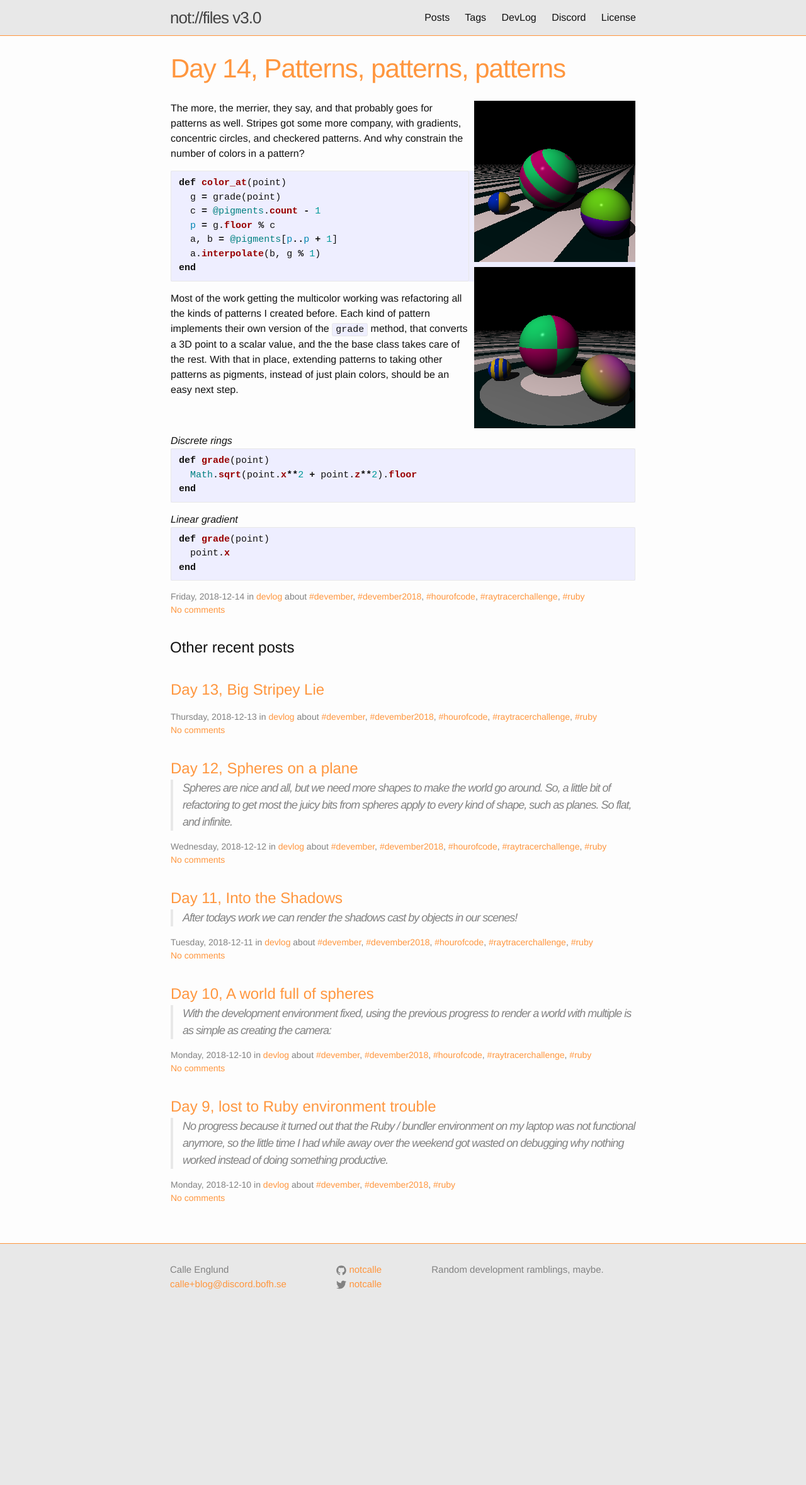
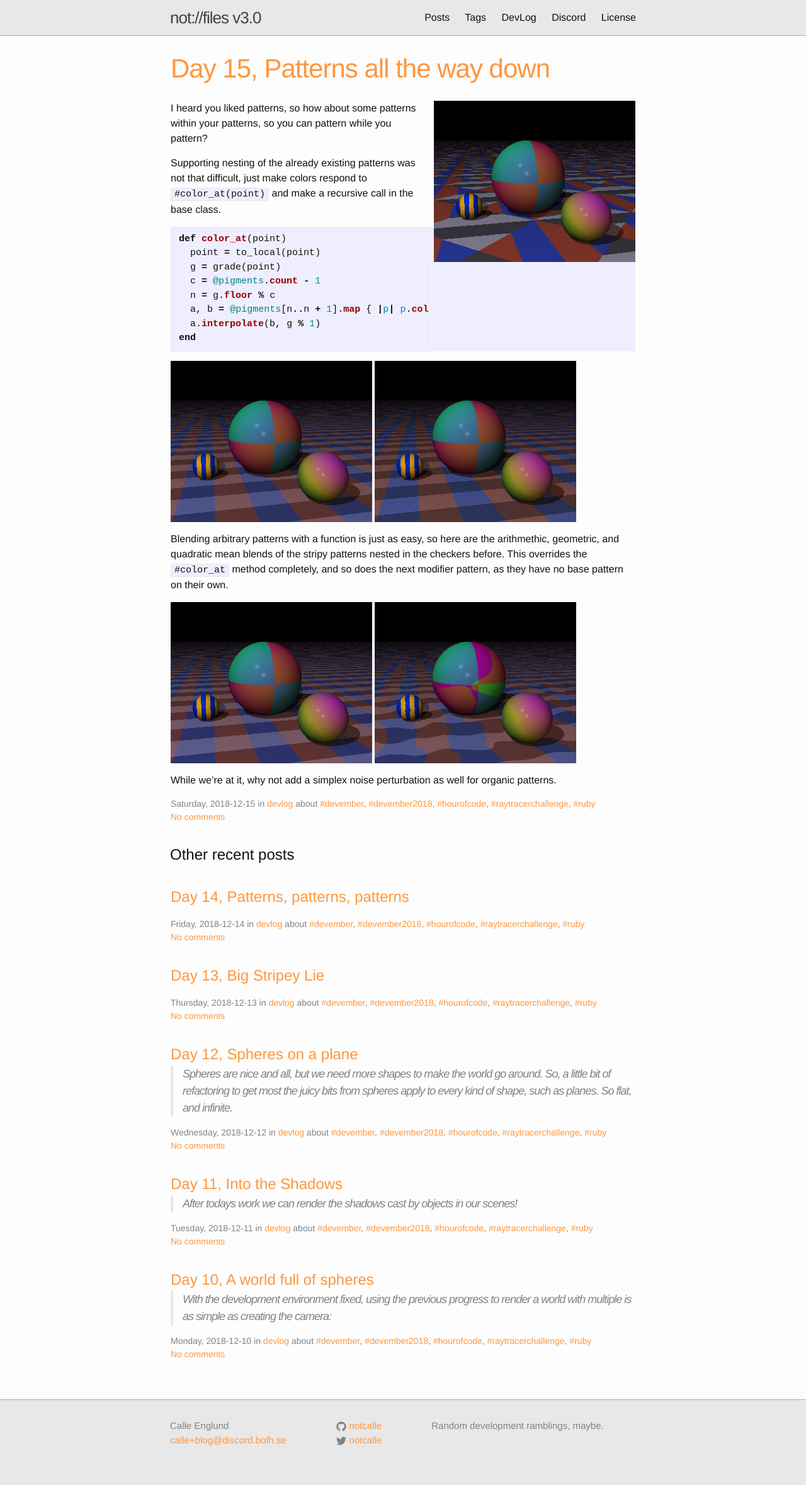
Before and after one commit to notCalle/notcalle.github.io, a Jekyll site: the page built from index.html, in a window 1280 px wide. Shown: the whole page at 63% size. Built offline with Jekyll 4.4.1, drawn with Linux system fonts in a browser that asks for light colours; comment, search, counter and statistics services are not loaded; before the commit the page ends 2110 px from its top, so only the background shows below that.

````diff
--- /dev/null
+++ b/_posts/2018-12-15-day-15-patterns-all-the-way-down.md
@@ -0,0 +1,38 @@
+---
+category: devlog
+layout: post
+tags:
+- devember
+- devember2018
+- hourofcode
+- raytracerchallenge
+- ruby
+title: Day 15, Patterns all the way down
+date: '2018-12-15T22:21:26+01:00'
+---
+![Nested Patterns](/img/2018/12/nested-patterns.png){: .right}
+
+I heard you liked patterns, so how about some patterns within your patterns, so you can pattern while you pattern?
+
+Supporting nesting of the already existing patterns was not that difficult, just make colors respond to `#color_at(point)` and make a recursive call in the base class.
+
+```ruby
+def color_at(point)
+  point = to_local(point)
+  g = grade(point)
+  c = @pigments.count - 1
+  n = g.floor % c
+  a, b = @pigments[n..n + 1].map { |p| p.color_at(point) }
+  a.interpolate(b, g % 1)
+end
+```
+
+![Arithmetic Blending](/img/2018/12/arithmetic-blending.png)
+![Geometric Blending](/img/2018/12/geometric-blending.png)
+
+Blending arbitrary patterns with a function is just as easy, so here are the arithmethic, geometric, and quadratic mean blends of the stripy patterns nested in the checkers before. This overrides the `#color_at` method completely, and so does the next modifier pattern, as they have no base pattern on their own.
+
+![Quadratic Blending](/img/2018/12/quadratic-blending.png)
+![Perturbations](/img/2018/12/perturbed-pattern.png)
+
+While we're at it, why not add a simplex noise perturbation as well for organic patterns.
--- a/_sass/_layout.scss
+++ b/_sass/_layout.scss
@@ -276,4 +276,10 @@ div.post-link {
         margin-right: 0.5em;
         margin-bottom: 0.5em;
     }
+
+    @include media-query($on-palm) {
+       .left .right {
+           float: none;
+       }
+   }
 }
````
Also changed, not shown: _drafts/day-15-patterns-all-the-way-down.md (deleted, +0 -14 lines), img/2018/12/arithmetic-blending.png (added), img/2018/12/geometric-blending.png (added), img/2018/12/perturbed-pattern.png (added), img/2018/12/quadratic-blending.png (added).
